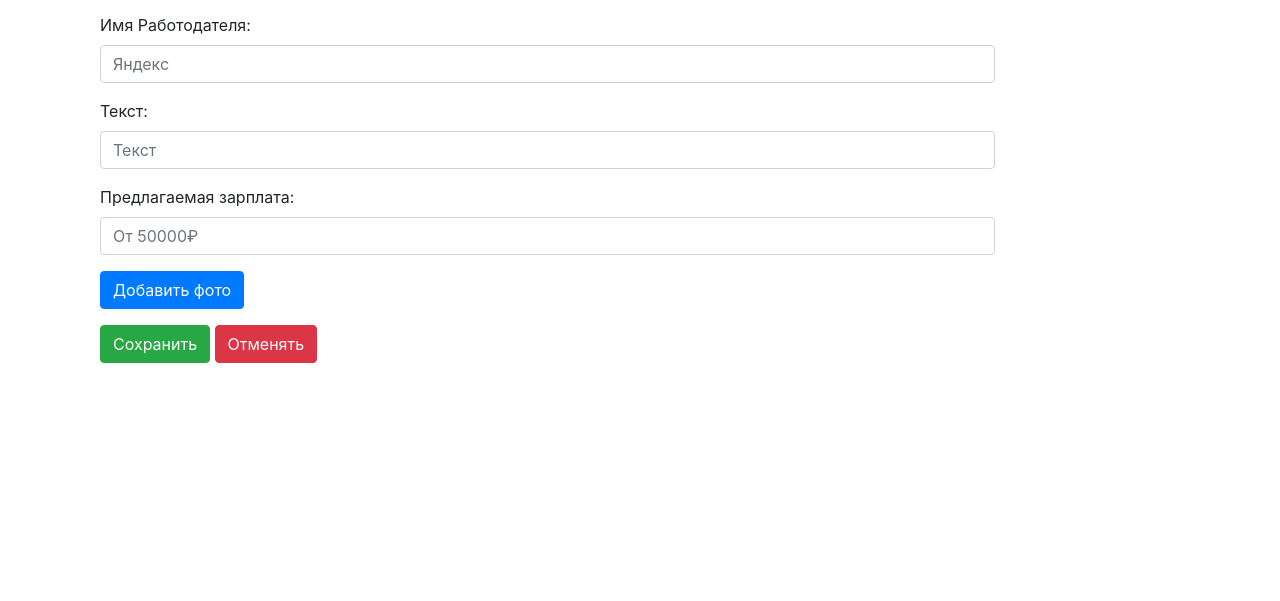
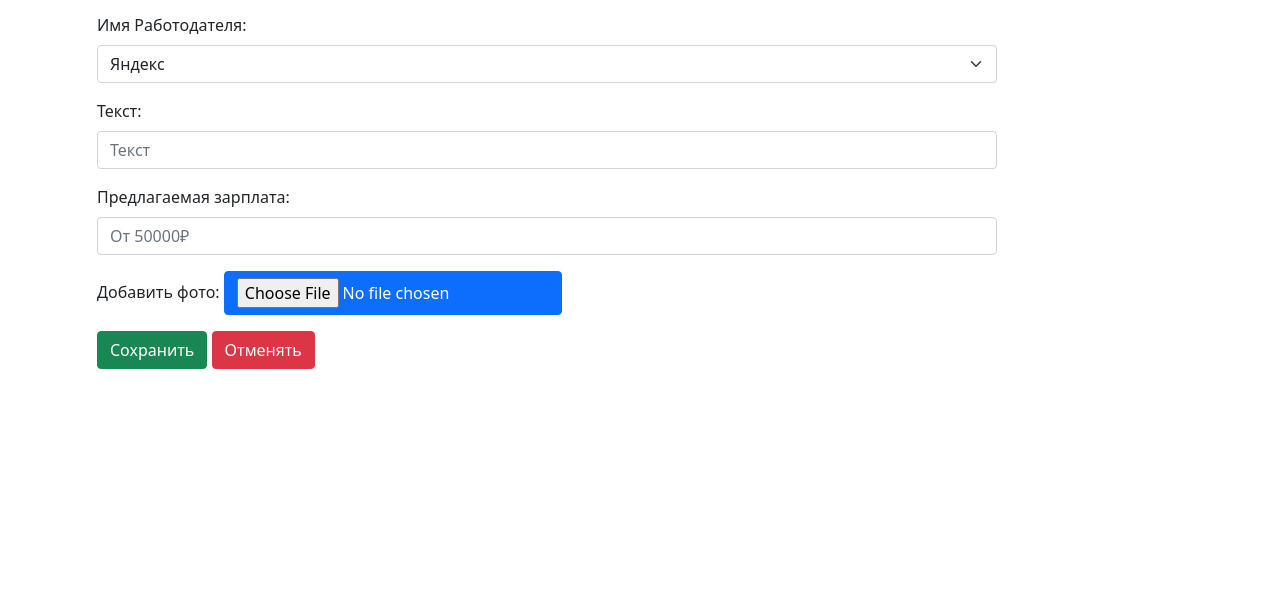
Before and after one commit to asusoft/webProyekt, a plain HTML site: page lab1-2/addVacancy.html in a window 1280 px wide. Shown: the part 199-800 px from the top of the page. Drawn offline with nearby package versions, Linux system fonts and the light colour scheme.

Commit message:
Add drop down

```diff
--- a/lab1-2/addVacancy.html
+++ b/lab1-2/addVacancy.html
@@ -3,9 +3,7 @@
 <head>
     <meta name="viewport" content="width=device-width, initial-scale=1">
     <link rel="stylesheet" href="https://cdn.jsdelivr.net/npm/bootstrap@4.6.1/dist/css/bootstrap.min.css">
-    <script src="https://cdn.jsdelivr.net/npm/jquery@3.5.1/dist/jquery.slim.min.js"></script>
-    <script src="https://cdn.jsdelivr.net/npm/popper.js@1.16.1/dist/umd/popper.min.js"></script>
-    <script src="https://cdn.jsdelivr.net/npm/bootstrap@4.6.1/dist/js/bootstrap.bundle.min.js"></script>
+    <link href="https://cdn.jsdelivr.net/npm/bootstrap@5.0.2/dist/css/bootstrap.min.css" rel="stylesheet" integrity="sha384-EVSTQN3/azprG1Anm3QDgpJLIm9Nao0Yz1ztcQTwFspd3yD65VohhpuuCOmLASjC" crossorigin="anonymous">
     <title>Add Vacancy</title>
 </head>
 <body>
@@ -36,7 +34,12 @@
           <div class="form-group">
             <div class="col-sm-10">
               <label for="exampleInputEmail1" class="form-label">Имя Работодателя:</label>
-              <input type="" class="form-control" id="" placeholder="Яндекс" name="">
+              <select class="form-select" aria-label="Default select example">
+                <option selected>Яндекс</option>
+                <option value="1">TechServe</option>
+                <option value="2">Asusoft</option>
+                <option value="3">Refresco Arena</option>
+              </select>
             </div>
           </div>
           <div class="form-group">
@@ -53,7 +56,8 @@
           </div>
           <div class="form-group">
             <div class="col-sm-10">
-              <td> <a href="" class="btn btn-primary">Добавить фото</a>
+              <label for="exampleInputEmail1" class="form-label">Добавить фото:</label>
+              <td> <input type="file" class="btn btn-primary" ></td>
             </div>
           </div>
 
@@ -64,6 +68,8 @@
           </div>
         </form>
       </div>
-
+      <script src="https://cdn.jsdelivr.net/npm/jquery@3.5.1/dist/jquery.slim.min.js"></script>
+      <script src="https://cdn.jsdelivr.net/npm/popper.js@1.16.1/dist/umd/popper.min.js"></script>
+      <script src="https://cdn.jsdelivr.net/npm/bootstrap@4.6.1/dist/js/bootstrap.bundle.min.js"></script>
 </body>
 </html>
```
Also changed, not shown: lab1-2/addEmployer.html (+5 -3 lines).
